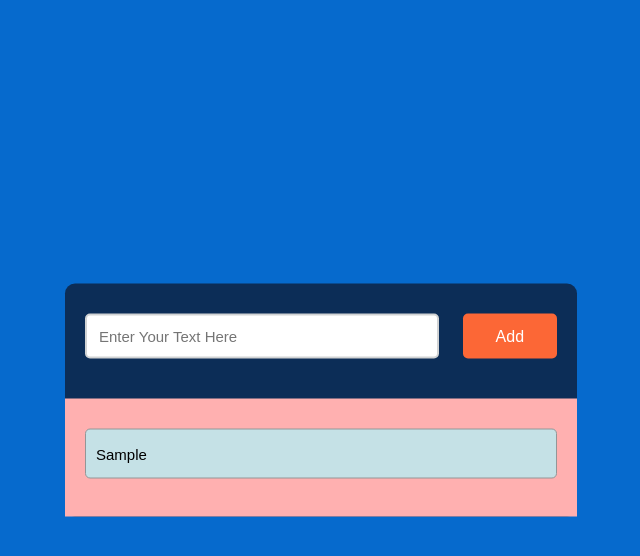
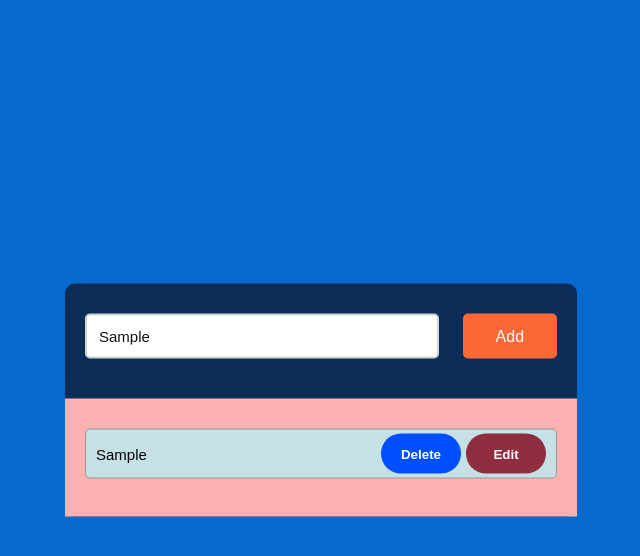
Before and after one commit to Seuncoded/todoList, a plain HTML site: page index.html in a window 1280 px wide. Both pictures are taken after typing "Sample" into the empty fields and a click on the button "Add". Shown: the whole page, without its empty margins (319-959 px from the left). Drawn offline with Linux system fonts and the light colour scheme.

Commit message:
Makes Lots of Changes

```diff
--- a/index.html
+++ b/index.html
@@ -4,7 +4,6 @@
     <meta charset="UTF-8">
     <meta name="viewport" content="width=device-width, initial-scale=1.0">
     <title>To-do List</title>
-    <script src="https://kit.fontawesome.com/ea63f6faab.js" crossorigin="anonymous"></script>
     <link rel="stylesheet" href="style.css">
 </head>
 <body>
--- a/main.js
+++ b/main.js
@@ -1,16 +1,41 @@
 const inputBox = document.getElementById('input-box');
 const listContainer = document.getElementById('list-container');
+let todoarr = []
 
-function addTodoList(){
-    if(inputBox.value == ''){
+
+
+
+function dispList(){
+    listContainer.innerHTML = "";
+    for (let i = 0; i < todoarr.length; i++) {
+        listContainer.innerHTML += `<li>${todoarr[i]}
+        <span><button id="btn1" onclick=delItem(${i})>Delete</button>
+        <button id="btn2" onclick=editItem(${i})>Edit</button></span></li>`
+
+    }
+}
+
+
+function addTodoList() {
+    if (inputBox.value == '') {
         alert('You Must Write Something')
-    }else{
-        let li = document.createElement('li')
-        li.innerHTML = inputBox.value
-        listContainer.append(li)
+    } else {
+        todoarr.unshift(inputBox.value);
+        dispList()
 
-        console.log(inputBox.value);
-        console.log(li);
     }
-    inputBox.value = "";
+    inputBox.innerHTML = "";
 }
+
+
+function delItem(p){
+    todoarr.splice(p, 1);
+    dispList()
+}
+
+
+function editItem(r){
+    let changing = prompt('Enter The New List');
+    todoarr.splice(r, 1, changing);
+    dispList()
+}
--- a/style.css
+++ b/style.css
@@ -78,4 +78,38 @@ ul li{
     font-family: ‘Poppins’,sans-serif;
     font-size: 15px;
     font-weight: 400;
+    display: flex;
+    justify-content: space-between;
 }
+
+#btn1{
+    float: right;
+    background-color: #004FFF;
+    height: 40px;
+    width: 80px;
+    border: none;
+    border-radius: 20px;
+    outline: none;
+    color: white;
+    font-weight: 900;
+
+
+}
+
+#btn2{
+    float: right;
+    background-color: #902D41;
+    height: 40px;
+    width: 80px;
+    border: none;
+    border-radius: 20px;
+    outline: none;
+    color: white;
+    font-weight: 900;
+
+}
+
+span{
+    display: flex;
+    gap: 5px;
+}
```
Also changed, not shown: solution.html (added, +75 -0 lines).
